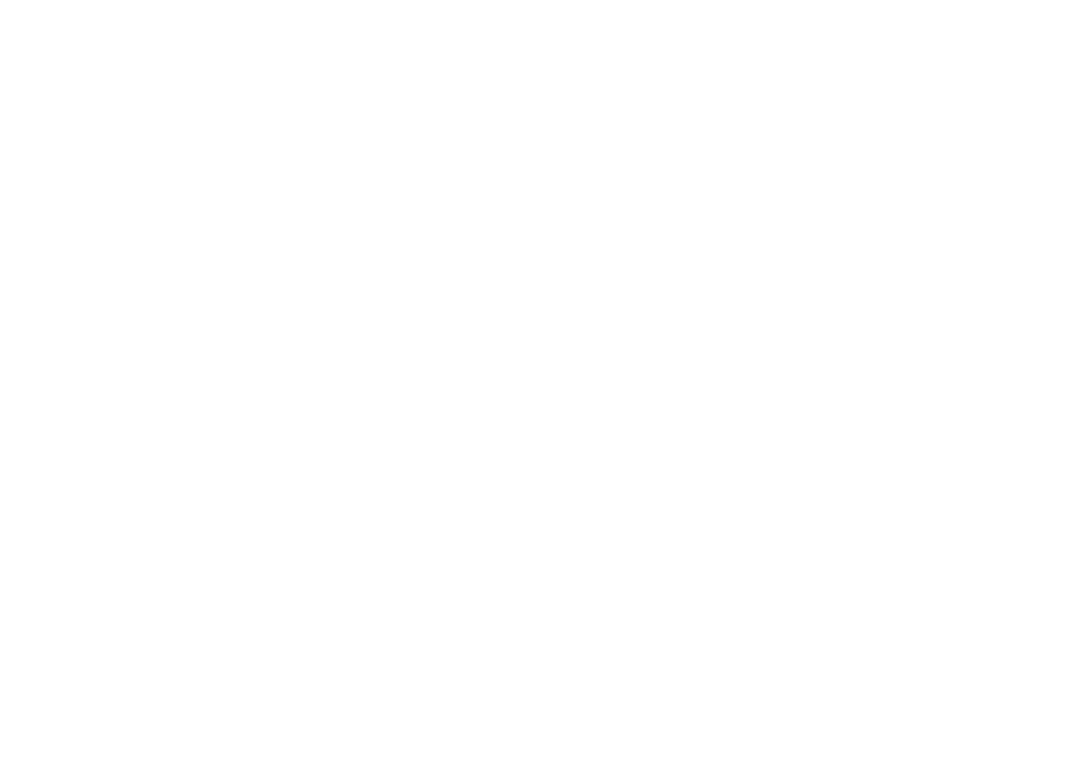
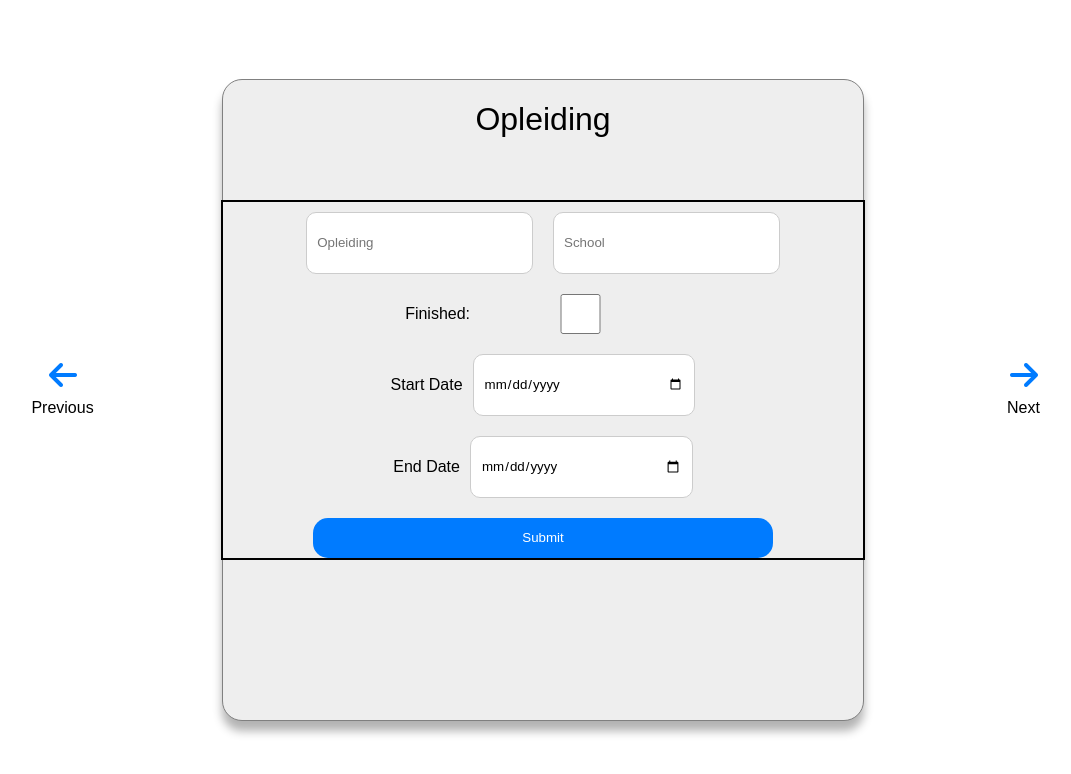
Before and after one commit to 4l0sh/intfind, a React (Create React App) app: page /opleiding in a window 1280 px wide. Before the commit this address had no page. Shown: the top 774 px of the page, without its empty margins (97-1168 px from the left). Built offline with nearby package versions, Linux system fonts and the light colour scheme; a web font is replaced by a local one.

Commit message:
opleiding page toegevoegd
alleen frontend

```diff
--- a/src/App.js
+++ b/src/App.js
@@ -2,6 +2,7 @@
 import { BrowserRouter as Router, Route, Routes } from 'react-router-dom';
 import Skills from './layout/skills/skills';
 import Wizard from './layout/wizard';
+import Opleiding from './layout//opleiding/opleiding';
 import './App.css';
 
 function App() {
@@ -11,6 +12,7 @@
         <Routes>
           <Route exact path='/' element={<Wizard />} />
           <Route exact path='/skills' element={<Skills />} />
+          <Route exact path='/opleiding' element={<Opleiding />} />
         </Routes>
       </Fragment>
     </Router>
--- /dev/null
+++ b/src/layout/opleiding/opleiding.css
@@ -0,0 +1,28 @@
+.opleiding {
+  display: flex;
+  flex-direction: column;
+  border: 2px solid black;
+  align-items: center;
+  justify-content: center;
+  width: 100%;
+}
+.opleidingForm {
+  display: flex;
+  flex-wrap: wrap;
+  flex-direction: row;
+  align-items: center;
+  justify-content: center;
+  width: 80%;
+}
+.op {
+  margin: 10px;
+  width: 40%;
+}
+.dateContainer {
+  display: flex;
+  flex-direction: row;
+  justify-content: center;
+  align-items: center;
+  margin-left: 10px;
+  width: 100%;
+}
--- /dev/null
+++ b/src/layout/opleiding/opleiding.js
@@ -0,0 +1,54 @@
+import React, { Fragment } from 'react';
+import { useNavigate } from 'react-router-dom';
+import './opleiding.css';
+
+const Opleiding = () => {
+  const navigate = useNavigate();
+  const redirectToSkills = () => {
+    navigate('/skills');
+  };
+
+  return (
+    <Fragment>
+      <div className='container'>
+        <div className='box1'>
+          <i
+            onClick={redirectToSkills}
+            className='fa-solid fa-arrow-left arrow-left'
+          ></i>
+          <p> Previous</p>
+        </div>
+        <div className='box2'>
+          <div className='title'>
+            <h1>Opleiding</h1>
+          </div>
+          <div className='opleiding'>
+            <form className='opleidingForm'>
+              <input className='input op' type='text' placeholder='Opleiding' />
+              <input className='input op' type='text' placeholder='School' />
+              <div className='dateContainer'>
+                <p>Finished: </p>
+                <input className='input op' type='checkbox' />
+              </div>
+              <div className='dateContainer'>
+                <p>Start Date</p>
+                <input className='input op' type='date' />
+              </div>
+              <div className='dateContainer'>
+                <p>End Date</p>
+                <input className='input op' type='date' />
+              </div>
+              <input className='submit' type='submit' value='Submit' />
+            </form>
+          </div>
+        </div>
+        <div className='box3'>
+          <i className='fa-solid fa-arrow-right arrow-right'></i>
+          <p>Next</p>
+        </div>
+      </div>
+    </Fragment>
+  );
+};
+
+export default Opleiding;
--- a/src/layout/skills/skills.js
+++ b/src/layout/skills/skills.js
@@ -7,6 +7,21 @@
   const redirectToSignup = () => {
     navigate('/');
   };
+
+  function clicked() {
+    let skill = document.getElementById('inp1').value;
+    let range = document.getElementById('inp2').value;
+    document
+      .getElementById('softskillsForm')
+      .addEventListener('submit', (e) => {
+        e.preventDefault();
+        console.log(skill, range);
+      });
+  }
+
+  function redirectToOpleiding() {
+    navigate('/opleiding');
+  }
 
   return (
     <div>
@@ -26,18 +41,32 @@
             <div className='softSkills'>
               <h2>Soft Skills</h2>
               <form className='softskillsForm' id='softskillsForm'>
-                <input className='inp1' placeholder='Type Here your skill' />
-                <input className='inp2 range' type='range' min='1' max='5' />
-                <input className='inp1' placeholder='Type Here your skill' />
-                <input className='inp2 range' type='range' min='1' max='5' />
-                <span id='slider-value'>3</span>
+                <input
+                  id='inp1'
+                  className='inp1'
+                  placeholder='Type Here your skill'
+                />
+                <input
+                  id='inp2'
+                  className='inp2 range'
+                  type='range'
+                  min='1'
+                  max='5'
+                />
                 <input className='inp1' placeholder='Type Here your skill' />
                 <input className='inp2 range' type='range' min='1' max='5' />
                 <input className='inp1' placeholder='Type Here your skill' />
                 <input className='inp2 range' type='range' min='1' max='5' />
                 <input className='inp1' placeholder='Type Here your skill' />
                 <input className='inp2 range' type='range' min='1' max='5' />
-                <input className='submit send' type='submit' value='Submit' />
+                <input className='inp1' placeholder='Type Here your skill' />
+                <input className='inp2 range' type='range' min='1' max='5' />
+                <input
+                  onClick={clicked}
+                  className='submit send'
+                  type='submit'
+                  value='Submit'
+                />
               </form>
             </div>
             <div className='techSkills'>
@@ -59,7 +88,10 @@
           </div>
         </div>
         <div className='box3'>
-          <i className='fa-solid fa-arrow-right arrow-right'></i>
+          <i
+            onClick={redirectToOpleiding}
+            className='fa-solid fa-arrow-right arrow-right'
+          ></i>
           <p>Next</p>
         </div>
       </div>
```
Also changed, not shown: server.js (+30 -0 lines).
